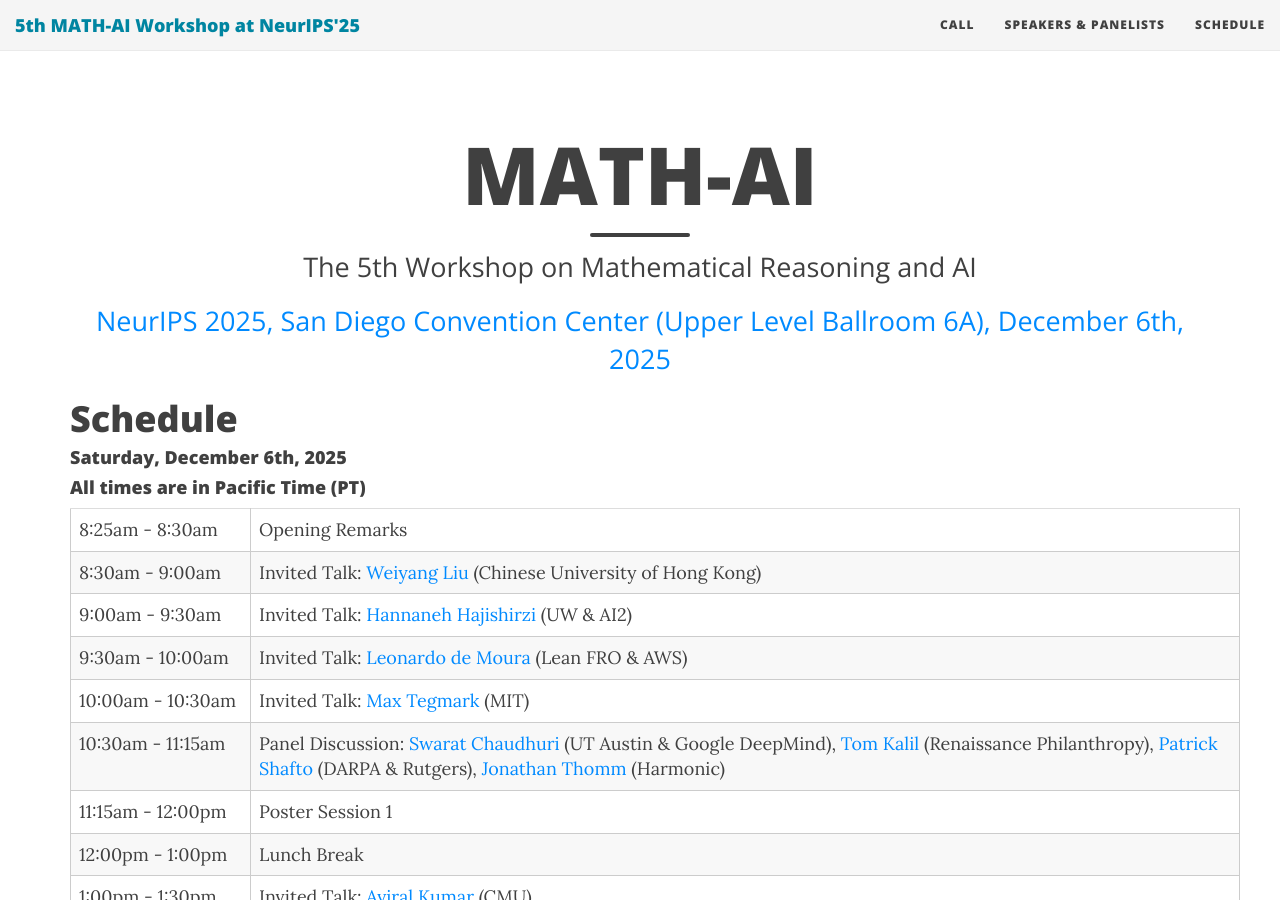
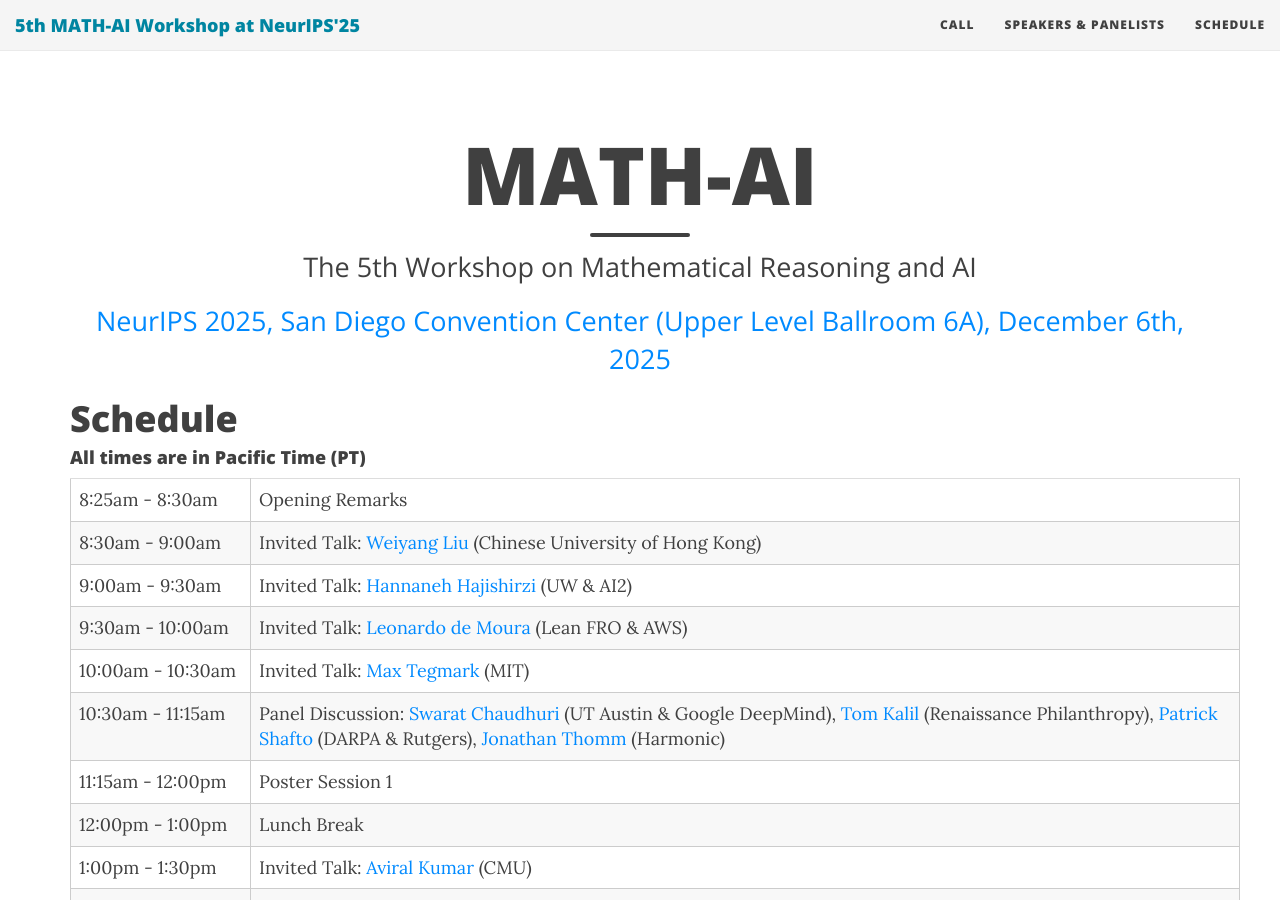
Before and after one commit to mathai2025/mathai2025.github.io, a Jekyll site: the page built from schedule.md, in a window 1280 px wide and 900 px high. Built offline with Jekyll 4.4.1, drawn with Linux system fonts in a browser that asks for light colours; nearby versions of some CDN libraries.

Commit message:
Update schedule.md

```diff
--- a/schedule.md
+++ b/schedule.md
@@ -12,7 +12,6 @@ use-site-title: true
 
 
 
-#### Saturday, December 6th, 2025
 #### All times are in Pacific Time (PT)
 
 
```
